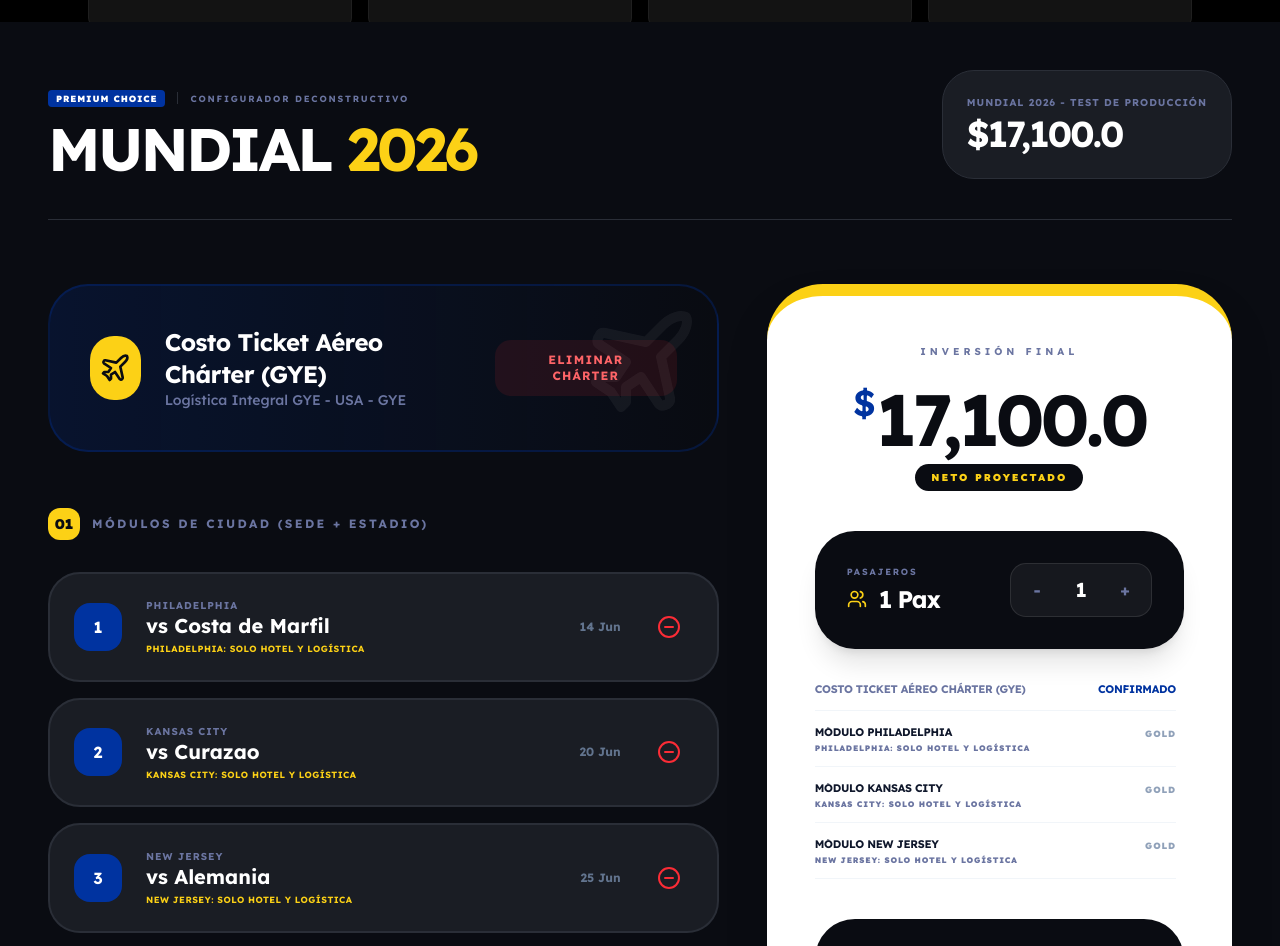
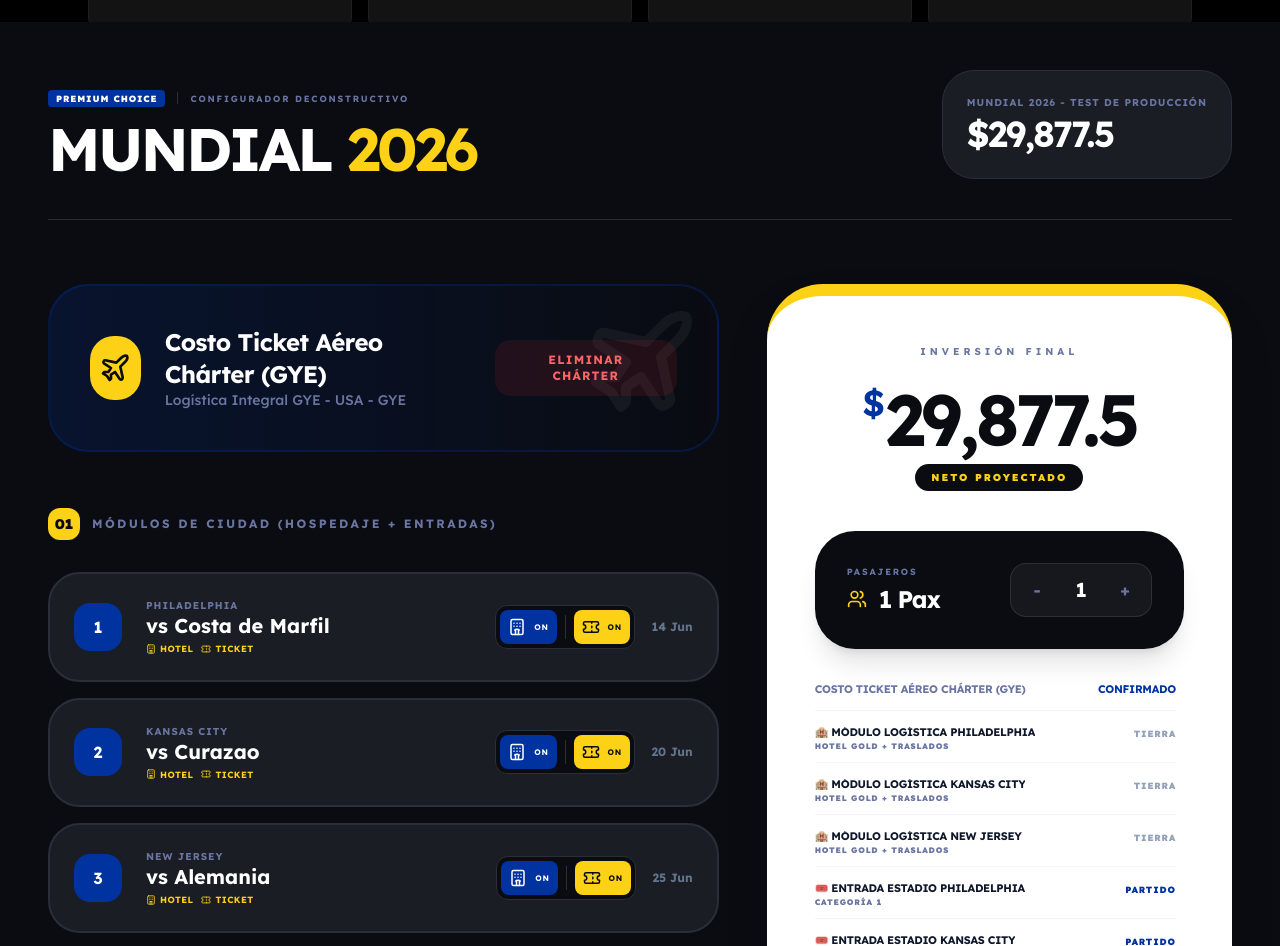
Before and after one commit to m8appz-dotcom/megatours-worldcup-landing, a Next.js app: page / in a window 1280 px wide. Shown: the part 1106-2052 px from the top of the page. Built offline with nearby package versions, Linux system fonts and the light colour scheme.

Commit message:
feat: separate city/hotel logic from match ticket logic and update pricing engine

```diff
--- a/src/components/Pricing.tsx
+++ b/src/components/Pricing.tsx
@@ -66,7 +66,8 @@ export const Pricing = () => {
  const [config, setConfig] = useState<any>(null);
  const [isLoading, setIsLoading] = useState(true);
  const [wizardStep, setWizardStep] = useState(0);
- const [activeMatchIds, setActiveMatchIds] = useState([1, 2, 3]);
+ const [activeCityIds, setActiveCityIds] = useState([1, 2, 3]);
+ const [activeTicketIds, setActiveTicketIds] = useState([1, 2, 3]);
  const [includeCharter, setIncludeCharter] = useState(true);
  const [hotelQuality, setHotelQuality] = useState<'Gold' | 'Silver' | 'Bronze'>('Gold');
  const [ticketCat, setTicketCat] = useState(0);
@@ -88,35 +89,41 @@ export const Pricing = () => {
 
   let total = 0;
 
+  // 1. Transporte
   if (includeCharter) {
    total = config.main.charterBase.value + config.main.charterFlight.value;
-   const inactiveIds = [1, 2, 3].filter(id => !activeMatchIds.includes(id));
-   inactiveIds.forEach(id => {
-    const match = MATCHES.find(m => m.id === id);
-    if (match) {
-     total -= config.individual[match.configKey].value;
-     total -= config.tickets[match.ticketKey].value;
-    }
-   });
   } else {
-   total = activeMatchIds.reduce((acc, id) => {
-    const match = MATCHES.find(m => m.id === id);
-    if (!match) return acc;
-    return acc + config.individual[match.configKey].value + config.tickets[match.ticketKey].value;
-   }, 0);
+   total = config.main.charterFlight.value;
   }
 
+  // 2. Estancia (Ciudades) - Multiplicada por el hotel
   const hotelMultiplier = hotelQuality === 'Gold' ? 1 :
                          hotelQuality === 'Silver' ? config.rules.silver.value :
                          config.rules.bronze.value;
 
-  total = total * hotelMultiplier;
+  const citiesTotal = activeCityIds.reduce((acc, id) => {
+   const match = MATCHES.find(m => m.id === id);
+   return acc + (match ? config.individual[match.configKey].value : 0);
+  }, 0);
+
+  total += (citiesTotal * hotelMultiplier);
+
+  // 3. Entradas (Tickets) - Con descuentos de categoría
+  const ticketsTotal = activeTicketIds.reduce((acc, id) => {
+   const match = MATCHES.find(m => m.id === id);
+   if (!match) return acc;
+   const ticketBase = config.tickets[match.ticketKey].value;
    const TICKET_DISCOUNTS = [0, -400, -600];
-  total += (activeMatchIds.length * TICKET_DISCOUNTS[ticketCat]);
-  if (activeMatchIds.length === 3) total *= 0.95;
+   return acc + ticketBase + TICKET_DISCOUNTS[ticketCat];
+  }, 0);
+
+  total += ticketsTotal;
+
+  // 4. Descuento Paquete Completo (si tiene los 3 partidos)
+  if (activeTicketIds.length === 3) total *= 0.95;
 
   return Math.max(total, 0);
- }, [config, activeMatchIds, includeCharter, hotelQuality, ticketCat]);
+ }, [config, activeCityIds, activeTicketIds, includeCharter, hotelQuality, ticketCat]);
 
  const formatPrice = (value: number) => {
   return value.toLocaleString('en-US', {
@@ -257,41 +264,64 @@ export const Pricing = () => {
  <section>
  <div className="flex items-center gap-3 mb-6 md:mb-8">
  <div className="bg-[#FCD116] text-[#0A0C12] w-7 h-7 md:w-8 md:h-8 rounded-lg md:rounded-xl flex items-center justify-center text-xs md:text-sm font-black">01</div>
- <h3 className="text-[10px] md:text-xs font-bold uppercase tracking-[0.15em] md:tracking-[0.2em] text-[#6B75A1]">Módulos de Ciudad (Sede + Estadio)</h3>
+ <h3 className="text-[10px] md:text-xs font-bold uppercase tracking-[0.15em] md:tracking-[0.2em] text-[#6B75A1]">Módulos de Ciudad (Hospedaje + Entradas)</h3>
  </div>
  <div className="space-y-4">
- {MATCHES.map(match => (
+ {MATCHES.map(match => {
+  const isCityActive = activeCityIds.includes(match.id);
+  const isTicketActive = activeTicketIds.includes(match.id);
+
+  return (
   <div
   key={match.id}
   className={`p-4 md:p-6 rounded-2xl md:rounded-[2rem] border-2 transition-all flex flex-col sm:flex-row justify-between items-center gap-4 ${
- activeMatchIds.includes(match.id)
+  isCityActive || isTicketActive
   ? 'border-[#2A2E37] bg-[#1A1D24]'
   : 'border-transparent bg-slate-900/20 opacity-40'
   }`}
   >
   <div className="flex items-center gap-4 md:gap-6 w-full sm:w-auto">
- <div className={`w-10 h-10 md:w-12 md:h-12 rounded-xl md:rounded-2xl flex-shrink-0 flex items-center justify-center font-bold text-sm md:text-base ${activeMatchIds.includes(match.id) ? 'bg-[#0033A0] text-white' : 'bg-slate-800'}`}>
+  <div className={`w-10 h-10 md:w-12 md:h-12 rounded-xl md:rounded-2xl flex-shrink-0 flex items-center justify-center font-bold text-sm md:text-base ${isCityActive || isTicketActive ? 'bg-[#0033A0] text-white' : 'bg-slate-800'}`}>
   {match.id}
   </div>
   <div className="min-w-0">
   <div className="text-[8px] md:text-[10px] font-bold text-[#6B75A1] uppercase tracking-widest">{match.sede}</div>
   <div className="text-base md:text-xl font-bold leading-tight text-white truncate">vs {match.rival}</div>
- <div className="text-[8px] md:text-[9px] font-bold text-[#FCD116] uppercase mt-1 tracking-wider">
-  {config?.individual[match.configKey]?.label || match.details}
+  <div className="text-[8px] md:text-[9px] font-bold text-[#FCD116] uppercase mt-1 tracking-wider flex items-center gap-2">
+   {isCityActive && <span className="flex items-center gap-1"><Hotel size={10} /> Hotel</span>}
+   {isTicketActive && <span className="flex items-center gap-1"><Ticket size={10} /> Ticket</span>}
+   {!isCityActive && !isTicketActive && <span className="opacity-50">Desactivado</span>}
   </div>
   </div>
   </div>
- <div className="flex items-center gap-4 md:gap-6 w-full sm:w-auto justify-between sm:justify-end">
- <span className="text-[10px] md:text-xs font-bold text-slate-500">{match.fecha}</span>
+
+  <div className="flex items-center gap-3 md:gap-4 w-full sm:w-auto justify-between sm:justify-end">
+  <div className="flex items-center gap-2 bg-[#0A0C12] p-1 rounded-xl border border-[#2A2E37]">
+   <Tooltip text={isCityActive ? "Quitar Logística (Hotel/Traslados)" : "Incluir Logística (Hotel/Traslados)"}>
     <button
- onClick={() => setActiveMatchIds(prev => prev.includes(match.id) ? prev.filter(m => m !== match.id) : [...prev, match.id].sort())}
- className={`p-2.5 md:p-3 rounded-full transition-all ${activeMatchIds.includes(match.id) ? 'text-red-500 hover:bg-red-500/10' : 'text-[#FCD116] hover:bg-[#FCD116]/10'}`}
+    onClick={() => setActiveCityIds(prev => prev.includes(match.id) ? prev.filter(m => m !== match.id) : [...prev, match.id].sort())}
+    className={`p-2 rounded-lg transition-all flex items-center gap-2 ${isCityActive ? 'bg-[#0033A0] text-white' : 'text-slate-500 hover:bg-white/5'}`}
     >
- {activeMatchIds.includes(match.id) ? <MinusCircle size={24} /> : <CheckCircle2 size={24} />}
+     <Hotel size={18} />
+     <span className="text-[8px] font-bold uppercase tracking-widest">{isCityActive ? "On" : "Off"}</span>
     </button>
+   </Tooltip>
+   <div className="w-px h-6 bg-[#2A2E37]" />
+   <Tooltip text={isTicketActive ? "Quitar Entrada al Estadio" : "Incluir Entrada al Estadio"}>
+    <button
+    onClick={() => setActiveTicketIds(prev => prev.includes(match.id) ? prev.filter(m => m !== match.id) : [...prev, match.id].sort())}
+    className={`p-2 rounded-lg transition-all flex items-center gap-2 ${isTicketActive ? 'bg-[#FCD116] text-[#0A0C12]' : 'text-slate-500 hover:bg-white/5'}`}
+    >
+     <Ticket size={18} />
+     <span className="text-[8px] font-bold uppercase tracking-widest">{isTicketActive ? "On" : "Off"}</span>
+    </button>
+   </Tooltip>
+  </div>
+  <span className="text-[10px] md:text-xs font-bold text-slate-500 min-w-[40px] text-right">{match.fecha}</span>
   </div>
   </div>
- ))}
+  );
+ })}
  </div>
  </section>
 
@@ -363,7 +393,7 @@ export const Pricing = () => {
  </div>
  </div>
 
- <div className="space-y-3 md:space-y-4 mb-8 md:mb-10 max-h-[200px] md:max-h-[250px] overflow-y-auto custom-scrollbar pr-2">
+ <div className="space-y-3 md:space-y-4 mb-8 md:mb-10 max-h-[300px] overflow-y-auto custom-scrollbar pr-2">
  <div className="flex justify-between items-start text-[10px] md:text-[11px] font-bold uppercase tracking-tight border-b border-slate-100 pb-3">
  <span className="text-[#6B75A1]">{config?.main?.charterFlight?.label || "Vuelo GYE-USA-GYE"}</span>
  <span className={includeCharter ? "text-[#0033A0]" : "text-slate-300"}>
@@ -371,32 +401,48 @@ export const Pricing = () => {
  </span>
  </div>
 
- {activeMatchIds.map(id => {
+ {activeCityIds.map(id => {
  const m = MATCHES.find(match => match.id === id);
  if (!m) return null;
  return (
- <div key={id} className="flex justify-between items-start text-[10px] md:text-[11px] font-bold uppercase tracking-tight border-b border-slate-100 pb-3">
+ <div key={`city-${id}`} className="flex justify-between items-start text-[10px] md:text-[11px] font-bold uppercase tracking-tight border-b border-slate-100 pb-3">
  <div className="flex flex-col min-w-0 pr-4">
- <span className="text-slate-900 leading-none mb-1 truncate">Módulo {m.sede}</span>
- <span className="text-[7px] md:text-[8px] text-[#6B75A1] font-black uppercase tracking-widest">
-  {config?.individual[m.configKey]?.label || m.details}
+ <span className="text-slate-900 leading-none mb-1 truncate">🏨 Módulo Logística {m.sede}</span>
+ <span className="text-[7px] md:text-[8px] text-[#6B75A1] font-black uppercase tracking-widest leading-none">
+  Hotel {hotelQuality} + Traslados
  </span>
  </div>
- <span className="text-slate-400 font-black tracking-widest uppercase text-[8px] md:text-[9px] flex-shrink-0">{hotelQuality}</span>
+ <span className="text-slate-400 font-black tracking-widest uppercase text-[8px] md:text-[9px] flex-shrink-0">Tierra</span>
  </div>
  );
  })}
 
- {activeMatchIds.length === 0 && (
+ {activeTicketIds.map(id => {
+ const m = MATCHES.find(match => match.id === id);
+ if (!m) return null;
+ return (
+ <div key={`ticket-${id}`} className="flex justify-between items-start text-[10px] md:text-[11px] font-bold uppercase tracking-tight border-b border-slate-100 pb-3">
+ <div className="flex flex-col min-w-0 pr-4">
+ <span className="text-slate-900 leading-none mb-1 truncate">🎟️ Entrada Estadio {m.sede}</span>
+ <span className="text-[7px] md:text-[8px] text-[#6B75A1] font-black uppercase tracking-widest leading-none">
+  Categoría {ticketCat + 1}
+ </span>
+ </div>
+ <span className="text-[#0033A0] font-black tracking-widest uppercase text-[8px] md:text-[9px] flex-shrink-0">Partido</span>
+ </div>
+ );
+ })}
+
+ {activeCityIds.length === 0 && activeTicketIds.length === 0 && (
  <div className="p-4 bg-red-50 text-red-500 rounded-xl text-[9px] md:text-[10px] font-bold text-center">
- Error: Debe incluir al menos una ciudad.
+ Error: Seleccione al menos un servicio.
  </div>
  )}
  </div>
 
  <button
  onClick={() => setWizardStep(1)}
- disabled={activeMatchIds.length === 0}
+ disabled={activeCityIds.length === 0 && activeTicketIds.length === 0}
  className="group w-full bg-[#0A0C12] text-white py-6 md:py-8 rounded-2xl md:rounded-[2.5rem] font-bold uppercase tracking-[0.2em] md:tracking-[0.3em] text-[10px] md:text-[11px] hover:bg-[#0033A0] transition-all flex items-center justify-center gap-3 md:gap-4 disabled:opacity-20"
  >
  Proceder a Reserva <ArrowRight size={16} className="group-hover:translate-x-2 transition-transform text-[#FCD116] md:w-[18px] md:h-[18px]" />
```
Lines whose indentation alone changed are shown as unchanged.
